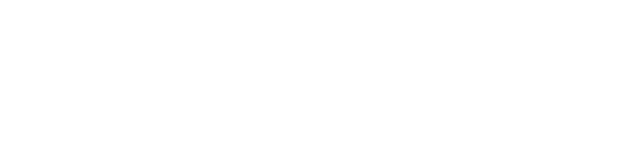
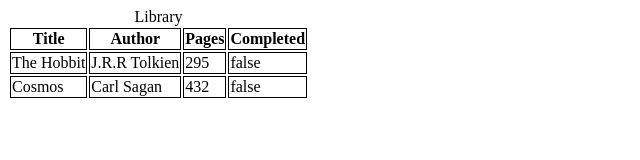
Before and after one commit to SamWeedon/library, a plain HTML site: page index.html in a window 1280 px wide. Shown: the whole page, without its empty margins (0-640 px from the left). Drawn offline with Linux system fonts and the light colour scheme.

Commit message:
Add tentative logic for displaying bookList in a table

```diff
--- a/index.html
+++ b/index.html
@@ -9,6 +9,24 @@
     <script src = "script.js" defer></script>
 </head>
 <body>
+    <table>
+        <caption>
+            Library
+        </caption>
+        <colgroup>
+            <col span="4">
+        </colgroup>
+        <thead>
+            <tr>
+                <th>Title</th>
+                <th>Author</th>
+                <th>Pages</th>
+                <th>Completed</th>
+            </tr>
+        </thead>
+        <tbody>
 
+        </tbody>
+    </table>
 </body>
 </html>
--- a/script.js
+++ b/script.js
@@ -28,4 +28,29 @@ function addBookToLibrary(bookObject) {
 addBookToLibrary(theHobbit);
 addBookToLibrary(cosmos);
 
-console.log(myLibrary);
+const tableBody = document.querySelector('tbody');
+
+function displayBookList(bookList) {
+    bookList.forEach(element => {
+        const row = document.createElement('tr');
+        tableBody.appendChild(row);
+
+        const tableData = document.createElement('td');
+        row.appendChild(tableData);
+        tableData.textContent = element.title;
+
+        const tableData2 = document.createElement('td');
+        row.appendChild(tableData2);
+        tableData2.textContent = element.author;
+
+        const tableData3 = document.createElement('td');
+        row.appendChild(tableData3);
+        tableData3.textContent = element.pages;
+
+        const tableData4 = document.createElement('td');
+        row.appendChild(tableData4);
+        tableData4.textContent = element.iHaveRead;
+    });
+}
+
+displayBookList(myLibrary);
--- a/style.css
+++ b/style.css
@@ -0,0 +1,3 @@
+tr, td, th {
+    border: 1px solid black;
+}
```
